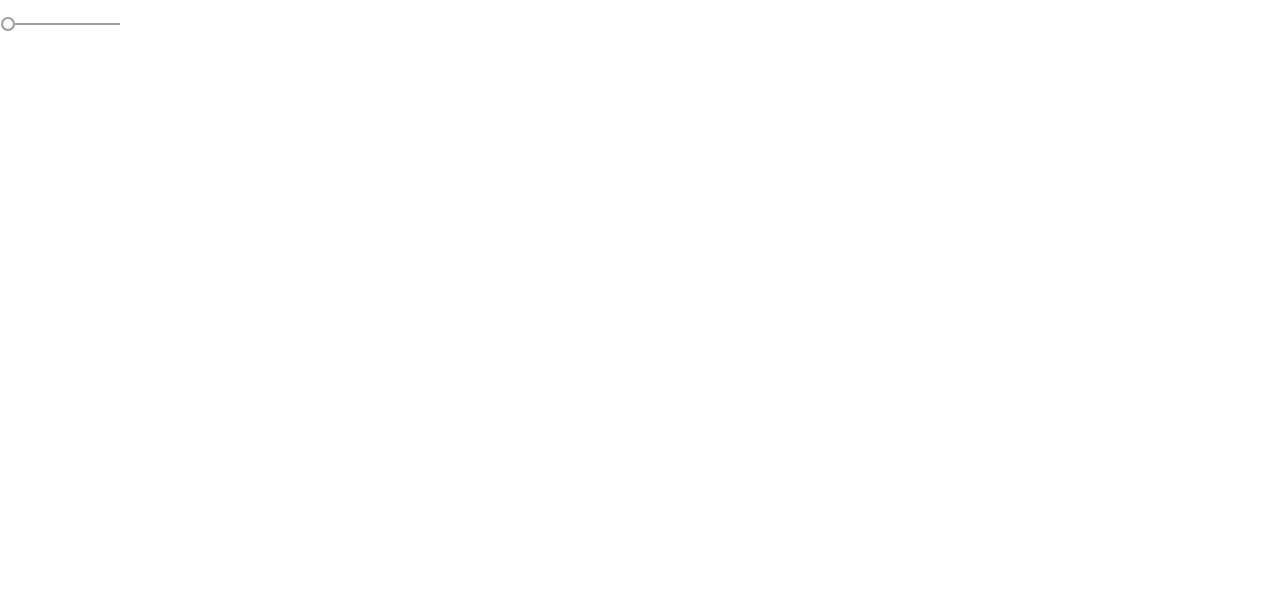
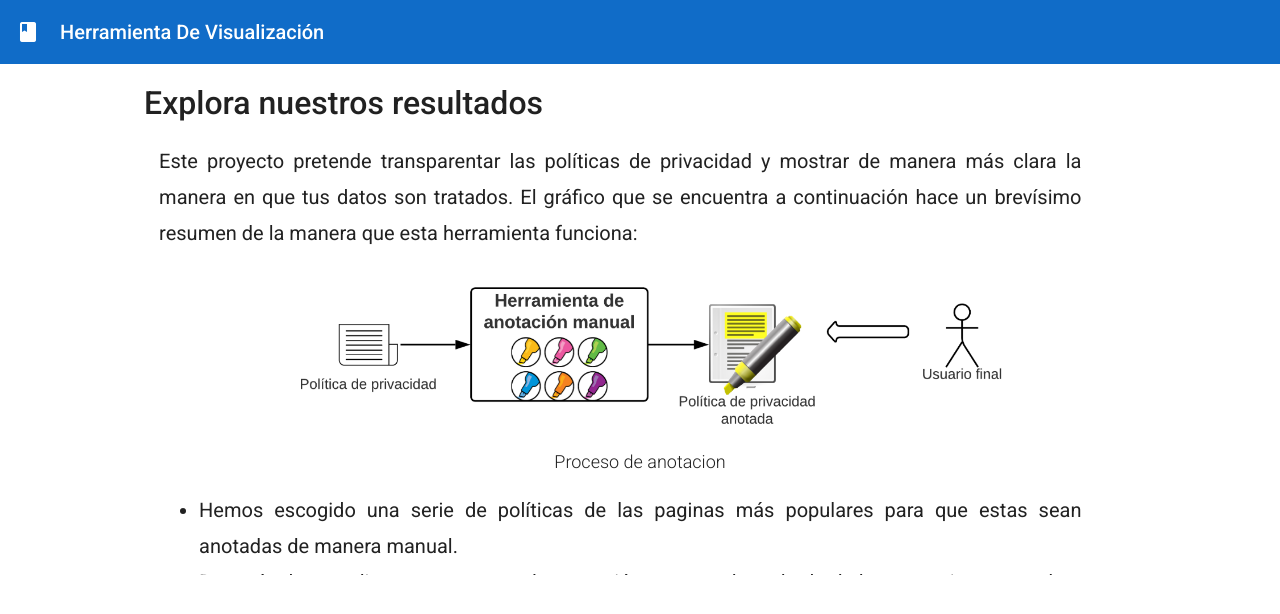
Before and after one commit to felixminom/proyecto_titulacion_frontend_presentacion, an Angular app: page /home in a window 1280 px wide. Before the commit this address led to /. Shown: the top 614 px of the page. Built offline with nearby package versions, Linux system fonts and the light colour scheme.

Commit message:
navbar y home implementados

```diff
--- a/src/app/app-routing.module.ts
+++ b/src/app/app-routing.module.ts
@@ -1,8 +1,24 @@
 import { NgModule } from '@angular/core';
 import { Routes, RouterModule } from '@angular/router';
+import { ListaPoliticasComponent } from './lista-politicas/lista-politicas.component';
+import { HomeComponent } from './home/home.component';
 
 
-const routes: Routes = [];
+const routes: Routes = [
+  {
+    path:'',
+    redirectTo: 'home',
+    pathMatch: 'full'
+  },
+  {
+    path:'home',
+    component: HomeComponent
+  },
+  {
+    path:'lista-politicas',
+    component: ListaPoliticasComponent
+  }
+];
 
 @NgModule({
   imports: [RouterModule.forRoot(routes)],
--- a/src/app/app.component.html
+++ b/src/app/app.component.html
@@ -1 +1 @@
-<mat-slider min="1" max="100" step="1" value="1"></mat-slider>
+<app-navbar></app-navbar>
--- /dev/null
+++ b/src/app/home/home.component.css
@@ -0,0 +1,50 @@
+.titulo {
+    padding-top: 20px;
+    font-weight: 500;
+}
+
+.div {
+    border: solid;
+    width: 90%;
+}
+
+.imagen {
+    width: 800px;
+    height: 200px;
+    object-fit: contain;
+}
+
+.contenedor {
+    display: flex;
+    justify-content: center;
+    margin-top: -20px;
+}
+
+.boton {
+    color: white;
+    background-color: #106CC8;
+    width: 80%;
+    height: 80%;
+    font-size: 22px;
+    font-weight: 300;
+}
+
+.boton:hover {
+    background-color: #01579B;
+}
+
+.parrafo {
+    font-size: 20px;
+    padding-left: 15px;
+    line-height: 1.8;
+    text-align: justify;
+    width: 93%;
+}
+
+.leyenda {
+    width: 100%;
+    text-align: center;
+    font-size: 18px;
+    font-weight: 100
+    ;
+}
--- /dev/null
+++ b/src/app/home/home.component.html
@@ -0,0 +1,52 @@
+<mat-grid-list cols="10" rowHeight="1:4">
+    <mat-grid-tile [colspan]="1"></mat-grid-tile>
+
+    <mat-grid-tile [colspan]="8" >
+        <mat-card style="height: 100%;">
+            <h1 class="titulo">Explora nuestros resultados</h1>
+            <p class="parrafo">
+                Este proyecto pretende transparentar las políticas de privacidad y mostrar
+                de manera más clara la manera en que tus datos son tratados.
+                El gráfico que se encuentra a continuación hace un brevísimo resumen de la manera
+                que esta herramienta funciona:
+            </p>
+
+            <div class="contenedor" >
+                <img class="imagen" src="assets/images/diagrama.png" alt="Flujo de anotacion">
+
+            </div>
+            <figcaption class="leyenda">
+                Proceso de anotacion
+            </figcaption>
+
+            <div class="parrafo">
+                <ul>
+                    <li>Hemos escogido una serie de políticas de las paginas más populares para que estas
+                        sean anotadas de manera manual.</li>
+                    <li>Después de cumplir con un proceso de anotación, este es el resultado de los tratamientos
+                        que han sido encontrados en estas políticas.</li>
+                </ul>
+            </div>
+
+            <mat-grid-list cols="10" rowHeight="60px">
+                <mat-grid-tile [colspan]="2"></mat-grid-tile>
+
+                <mat-grid-tile [colspan]="6">
+                    <button
+                        mat-stroked-button class="boton"
+                        [routerLink]="['/lista-politicas']" routerLinkActive="router-link-active">
+                        Explora nuestras políticas anotadas
+                    </button>
+                </mat-grid-tile>
+
+                <mat-grid-tile [colspan]="2"></mat-grid-tile>
+
+            </mat-grid-list>
+
+        </mat-card>
+
+    </mat-grid-tile>
+
+    <mat-grid-tile [colspan]="1"></mat-grid-tile>
+
+</mat-grid-list>
--- /dev/null
+++ b/src/app/home/home.component.ts
@@ -0,0 +1,15 @@
+import { Component, OnInit } from '@angular/core';
+
+@Component({
+  selector: 'app-home',
+  templateUrl: './home.component.html',
+  styleUrls: ['./home.component.css']
+})
+export class HomeComponent implements OnInit {
+
+  constructor() { }
+
+  ngOnInit() {
+  }
+
+}
--- /dev/null
+++ b/src/app/lista-politicas/lista-politicas.component.html
@@ -0,0 +1 @@
+<p>lista-politicas works!</p>
--- /dev/null
+++ b/src/app/lista-politicas/lista-politicas.component.ts
@@ -0,0 +1,15 @@
+import { Component, OnInit } from '@angular/core';
+
+@Component({
+  selector: 'app-lista-politicas',
+  templateUrl: './lista-politicas.component.html',
+  styleUrls: ['./lista-politicas.component.css']
+})
+export class ListaPoliticasComponent implements OnInit {
+
+  constructor() { }
+
+  ngOnInit() {
+  }
+
+}
--- /dev/null
+++ b/src/app/navbar/navbar.component.css
@@ -0,0 +1,10 @@
+.titulo {
+    cursor: pointer;
+    padding-left: 20px;
+    text-transform: capitalize;
+}
+
+.fondo{
+    background-color:#106CC8;
+    color: white;
+}
--- /dev/null
+++ b/src/app/navbar/navbar.component.html
@@ -0,0 +1,17 @@
+<div style="overflow-y: hidden;">
+    <mat-toolbar class="fondo">
+        <mat-icon>
+            book
+        </mat-icon>
+
+        <span matTooltip="Regresar a inicio" class="titulo" [routerLink]="['/home']"
+            routerLinkActive="router-link-active">
+            Herramienta de Visualización
+        </span>
+
+    </mat-toolbar>
+    <div>
+        <router-outlet></router-outlet>
+    </div>
+
+</div>
--- /dev/null
+++ b/src/app/navbar/navbar.component.ts
@@ -0,0 +1,15 @@
+import { Component, OnInit } from '@angular/core';
+
+@Component({
+  selector: 'app-navbar',
+  templateUrl: './navbar.component.html',
+  styleUrls: ['./navbar.component.css']
+})
+export class NavbarComponent implements OnInit {
+
+  constructor() { }
+
+  ngOnInit() {
+  }
+
+}
```
Also changed, not shown: src/app/app.module.ts (+7 -1 lines), src/app/lista-politicas/lista-politicas.component.css (added), src/assets/images/diagrama.png (added).
